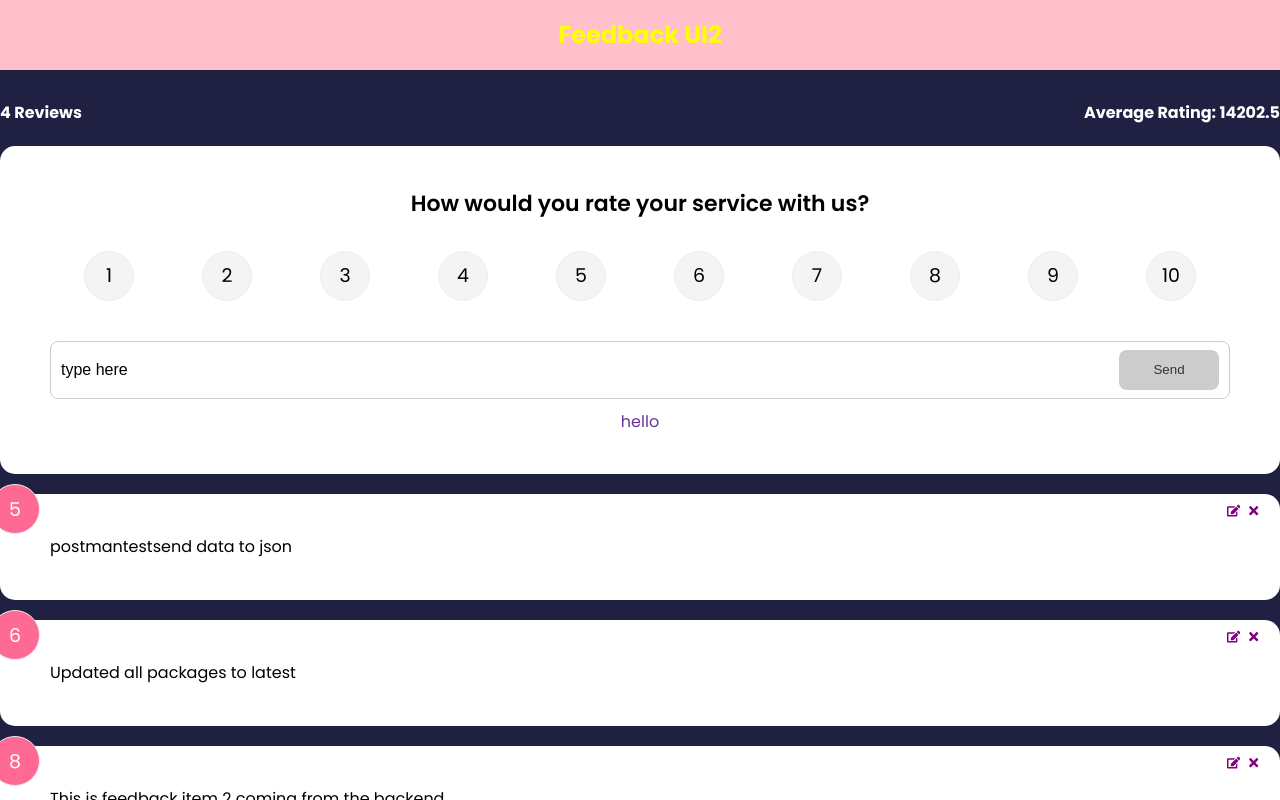
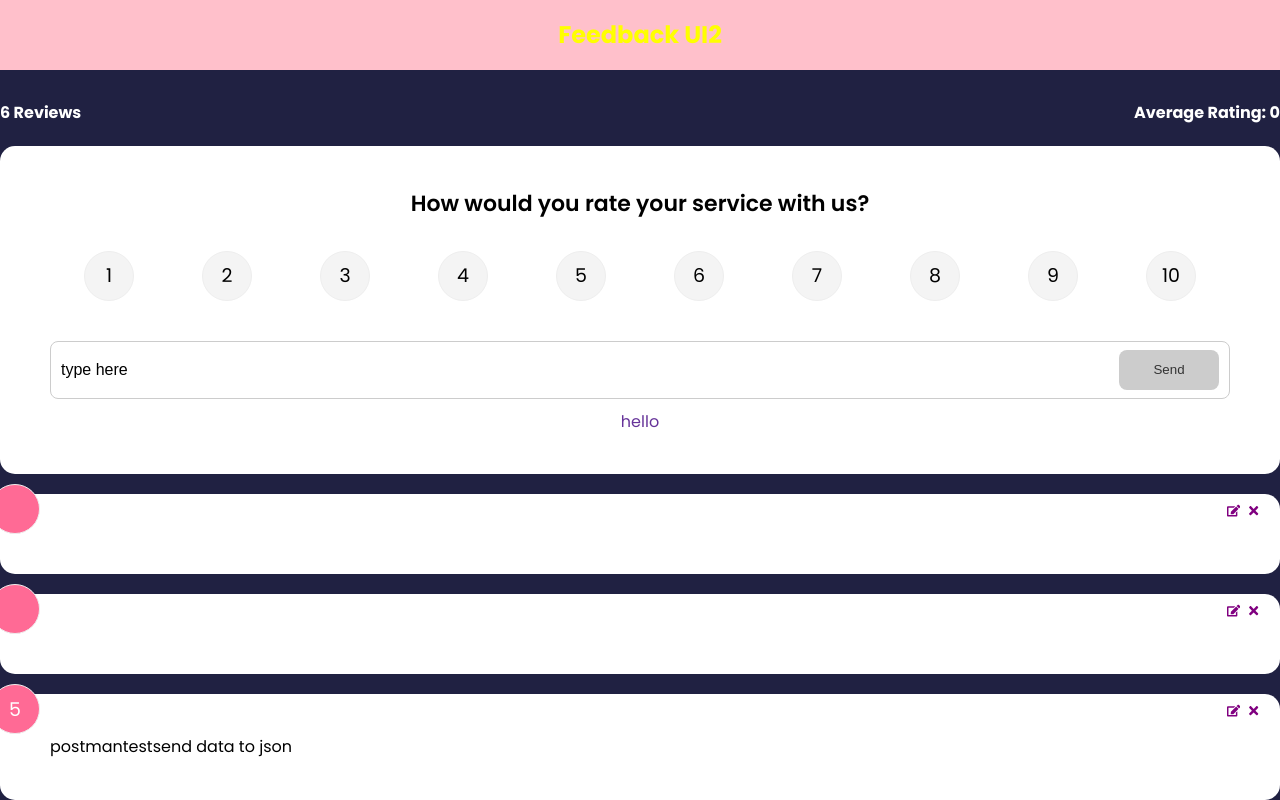
Before and after one commit to Spidey44/REACT-FeedbackApp, a React (Create React App) app in the folder feedback-app/: page / in a window 1280 px wide. Shown: the top 800 px of the page. Built offline with nearby package versions, Linux system fonts and the light colour scheme; data requests are answered from the project's data file.

Commit message:
Spinner Component

```diff
--- a/feedback-app/db.json
+++ b/feedback-app/db.json
@@ -19,6 +19,12 @@
       "rating": "5",
       "text": "postmantestsend data to json",
       "id": 5
+    },
+    {
+      "id": 6
+    },
+    {
+      "id": 7
     }
   ]
 }
--- a/feedback-app/src/Components/FeedbackList.jsx
+++ b/feedback-app/src/Components/FeedbackList.jsx
@@ -5,6 +5,8 @@ import FeedbackItem from './FeedbackItem'
 import React from 'react'
 import { useContext } from "react"
 import FeedbackContext from "../context/FeedbackContext"
+import Spinner from "./shared/spinner"
+
 // type Feedback={
 //   id:number,
 //   rating:number,
@@ -15,13 +17,13 @@ import FeedbackContext from "../context/FeedbackContext"
 // }
 
 function FeedbackList() {
-  const { feedback } = useContext(FeedbackContext);
+  const { feedback, isLoading } = useContext(FeedbackContext);
   console.log(feedback)
-    if (!feedback || feedback.length === 0) {
+    if (!isLoading&&(!feedback || feedback.length === 0)) {
         return <p>No Feedback Yet</p>
       }
 
-     return (
+    return isLoading ? <Spinner/> :(
         <div className='feedback-list'>
           <AnimatePresence>
         {feedback.map((item) => (
--- /dev/null
+++ b/feedback-app/src/Components/shared/spinner.jsx
@@ -0,0 +1,13 @@
+import spinner from '../assets/spinner.gif'
+
+function Spinner() {
+    return (
+        <img
+            src={spinner}
+            alt='Loading...'
+            style={{ width: '100px', margin: 'auto', display: 'block' }}
+        />
+    )
+}
+
+export default Spinner
```
Also changed, not shown: feedback-app/src/Components/assets/amalie-steiness.gif (added), feedback-app/src/Components/assets/spinner.gif (added).
